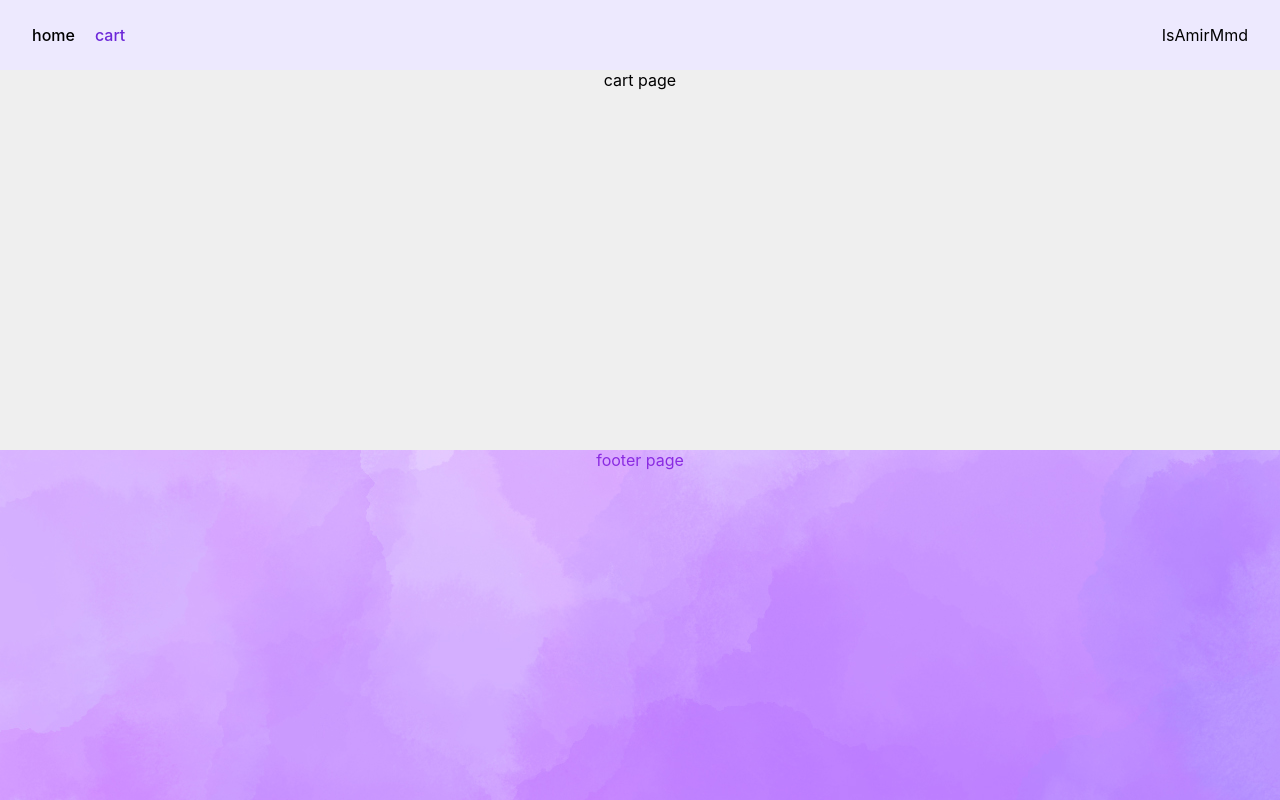
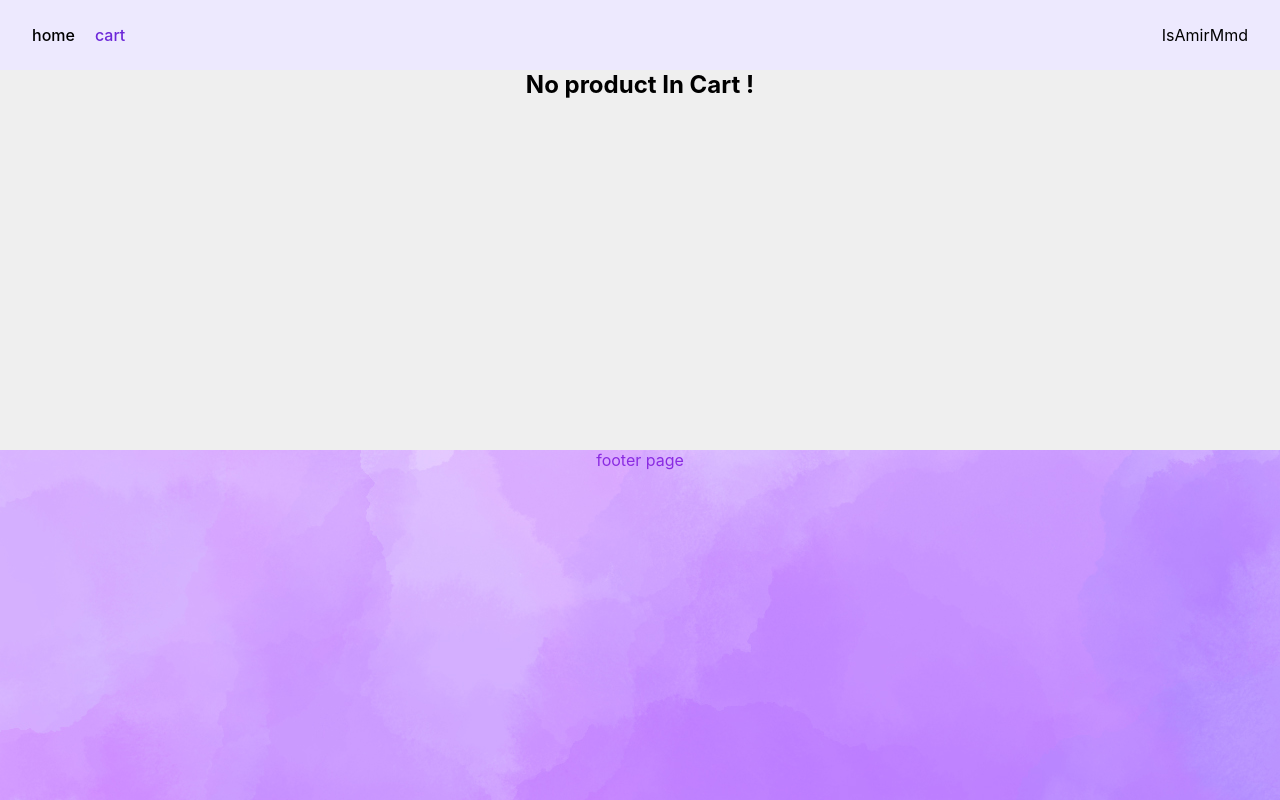
Before and after one commit to IsAmirMmd/onlineShop, a React (Create React App) app: page /cart in a window 1280 px wide. Built offline with nearby package versions, Linux system fonts and the light colour scheme.

Commit message:
updating cart page structure

```diff
--- a/src/pages/cartPage.jsx
+++ b/src/pages/cartPage.jsx
@@ -1,7 +1,29 @@
+import { useCart } from "../Context/CartContext";
 import Layout from "../Layout/Layout";
 
+let cartPageInnerHtml = "";
+
 const CartPage = () => {
-  return <Layout>cart page</Layout>;
+  // items in cart
+  const { cart } = useCart();
+  // cart page visibility
+  function renderCartItem() {
+    if (cart.length === 0)
+      return (
+        <main>
+          <h2>No product In Cart !</h2>
+        </main>
+      );
+    else {
+      return cart.map((item) => (
+        <div key={item.id} className="cart--item">
+          <p>{item.name}</p>
+        </div>
+      ));
+    }
+  }
+  // return
+  return <Layout>{renderCartItem()}</Layout>;
 };
 
 export default CartPage;
```
